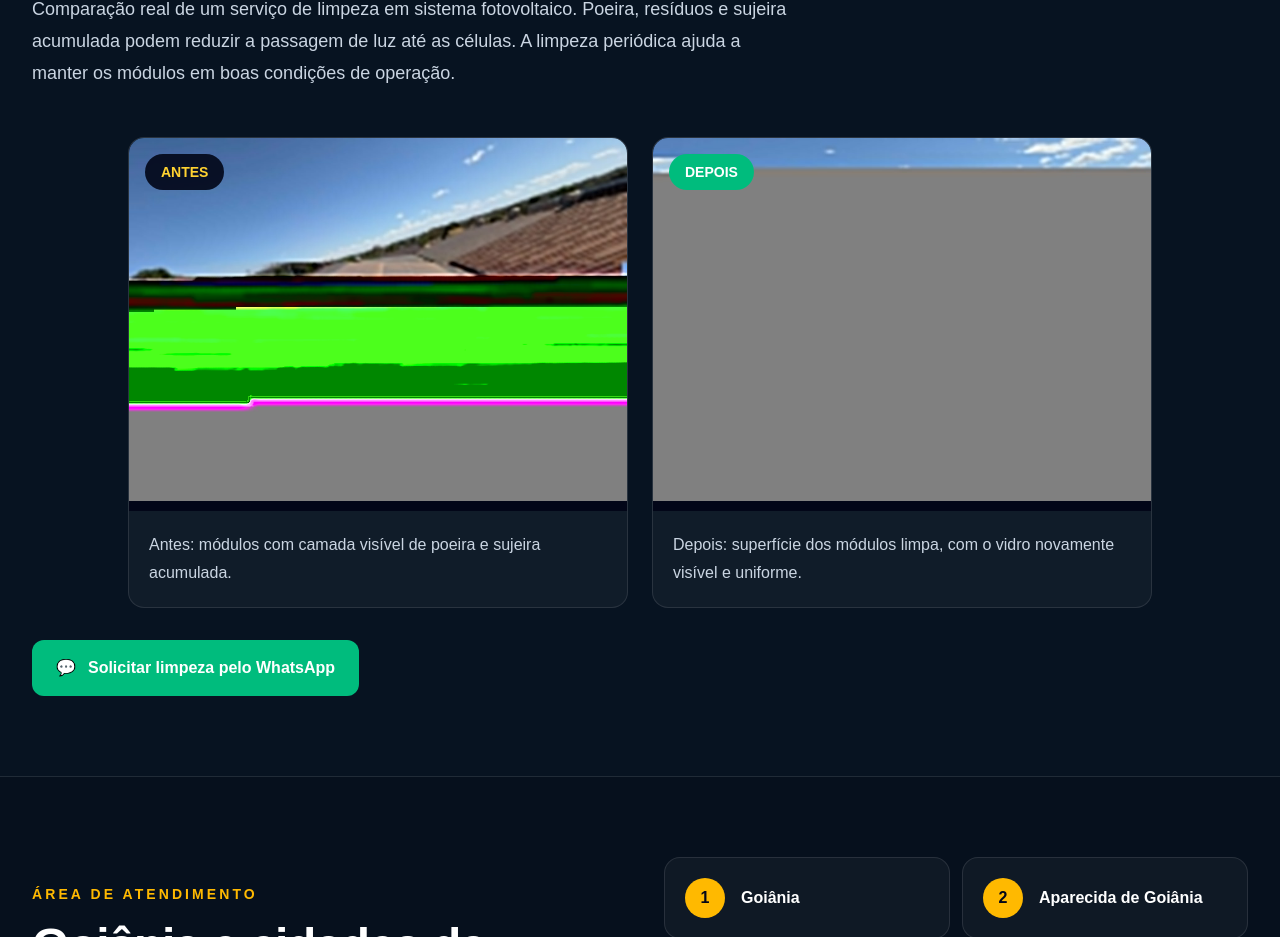
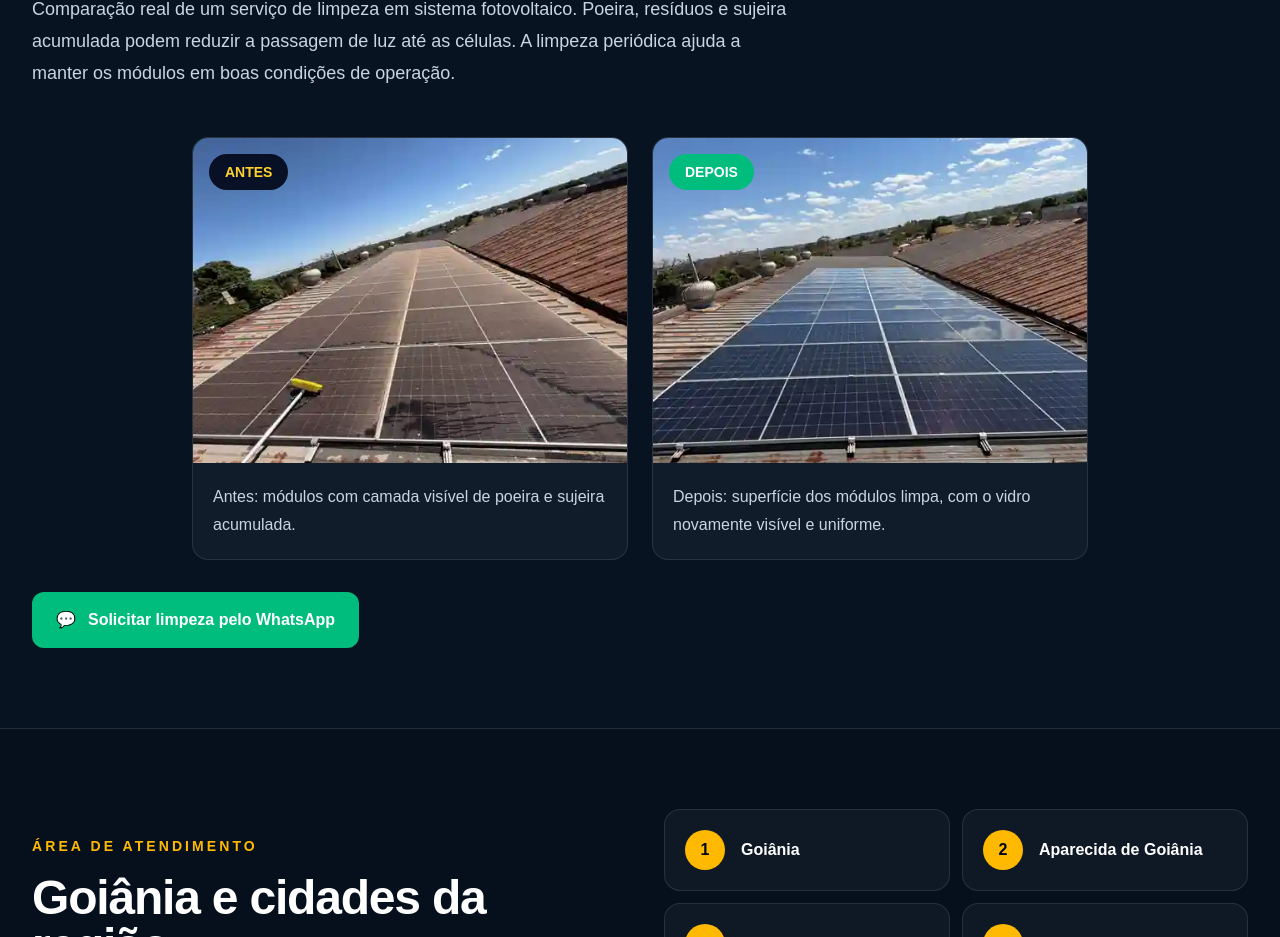
Before and after one commit to Tivytinz/servicos-eletrotecnicos, a Next.js app: page / in a window 1280 px wide. Shown: the part 1972-2909 px from the top of the page. Built offline with nearby package versions, Linux system fonts and the light colour scheme.

Commit message:
fix: restore valid solar images and reduce display size

```diff
--- a/src/app/page.tsx
+++ b/src/app/page.tsx
@@ -228,17 +228,15 @@ export default function Home() {
             </p>
           </div>
 
-          <div className="mx-auto mt-12 grid max-w-5xl gap-6 lg:grid-cols-2">
+          <div className="mx-auto mt-12 grid max-w-4xl gap-6 lg:grid-cols-2">
             <figure className="overflow-hidden rounded-2xl border border-white/10 bg-white/[0.04]">
               <div className="relative aspect-[4/3] overflow-hidden bg-slate-950">
                 <img
-                  src="/solar/antes-limpeza-original.jpg"
+                  src="/solar/antes-1.webp"
                   alt="Placas solares antes da limpeza com sujeira acumulada"
-                  width={1600}
-                  height={1200}
                   loading="lazy"
                   decoding="async"
-                  className="h-full w-full object-cover object-center [image-rendering:auto]"
+                  className="h-full w-full object-cover object-center"
                 />
                 <span className="absolute left-4 top-4 rounded-full bg-slate-950/90 px-4 py-2 text-sm font-black text-amber-300">
                   ANTES
@@ -252,13 +250,11 @@ export default function Home() {
             <figure className="overflow-hidden rounded-2xl border border-white/10 bg-white/[0.04]">
               <div className="relative aspect-[4/3] overflow-hidden bg-slate-950">
                 <img
-                  src="/solar/depois-limpeza-original.jpg"
+                  src="/solar/depois-1.webp"
                   alt="Placas solares depois da limpeza"
-                  width={1600}
-                  height={1200}
                   loading="lazy"
                   decoding="async"
-                  className="h-full w-full object-cover object-center [image-rendering:auto]"
+                  className="h-full w-full object-cover object-center"
                 />
                 <span className="absolute left-4 top-4 rounded-full bg-emerald-500 px-4 py-2 text-sm font-black text-white">
                   DEPOIS
```
